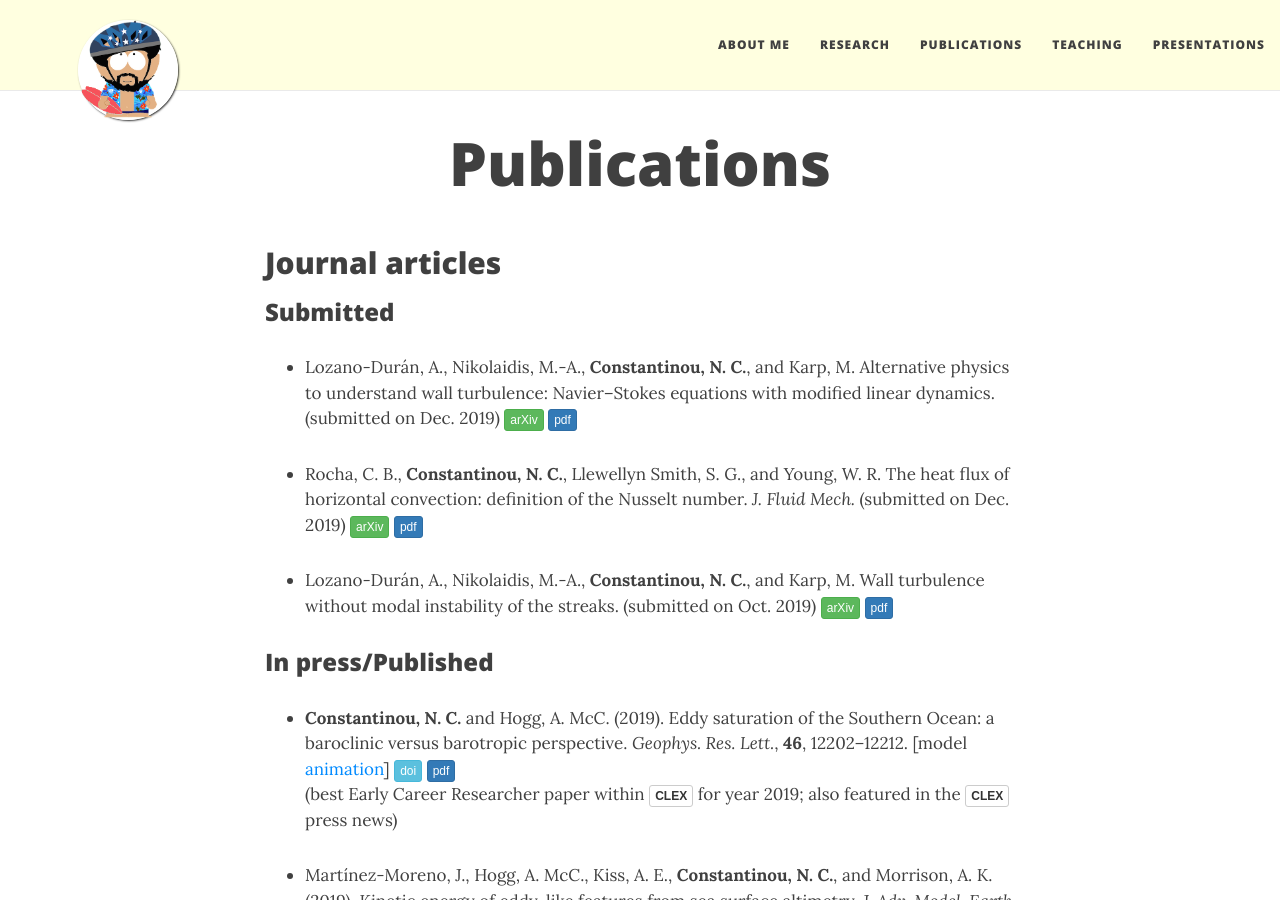
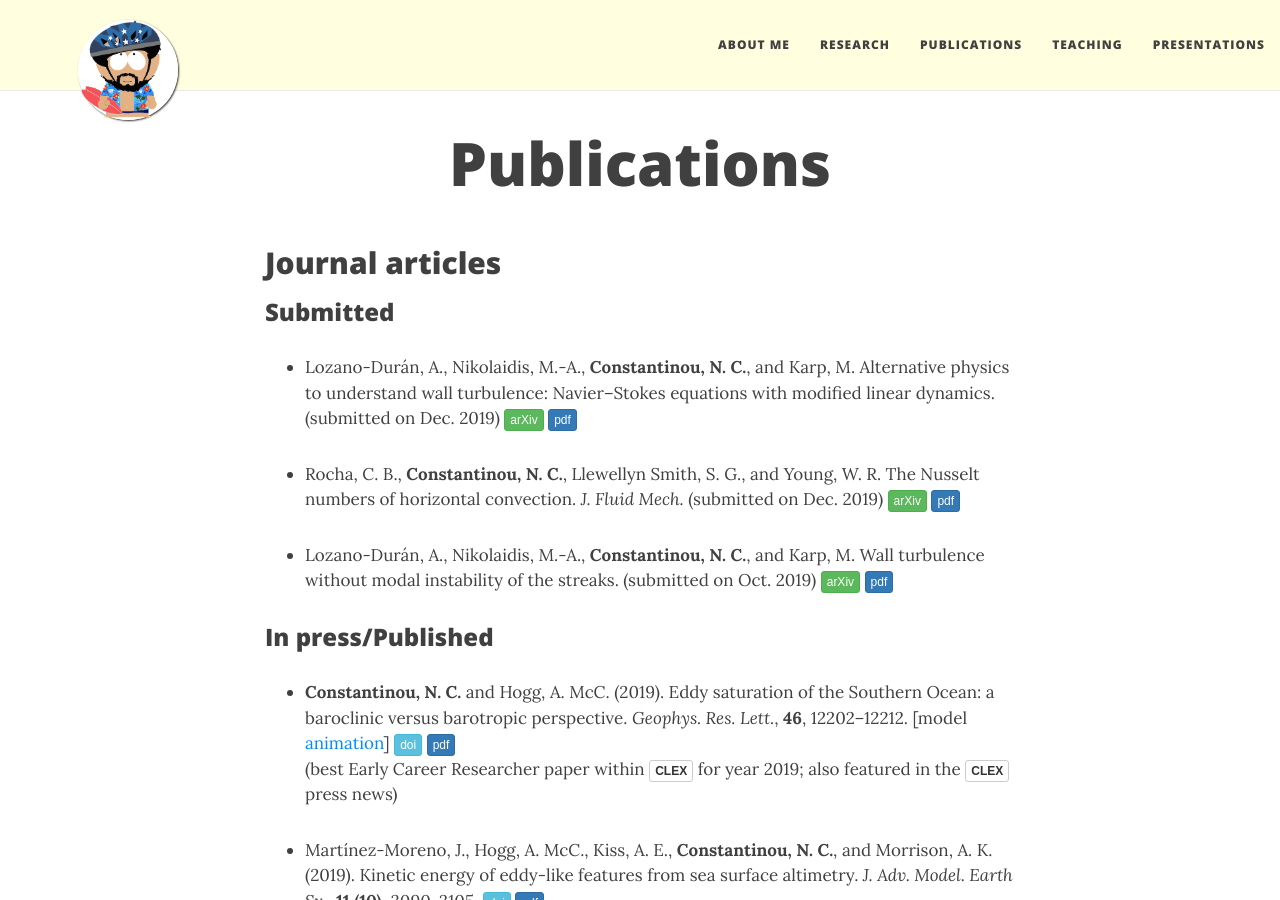
Before and after one commit to navidcy/navidcy.github.io, a Jekyll site: the page built from publications.md, in a window 1280 px wide and 900 px high. Built offline with Jekyll 4.4.1, drawn with Linux system fonts in a browser that asks for light colours; nearby versions of some CDN libraries; comment, search, counter and statistics services are not loaded.

Commit message:
revises HC-NuDefinition paper

```diff
--- a/publications.md
+++ b/publications.md
@@ -16,7 +16,7 @@ title: Publications
 
 - Lozano-Durán, A., Nikolaidis, M.-A., **Constantinou, N. C.**, and Karp, M. Alternative physics to understand wall turbulence: Navier–Stokes equations with modified linear dynamics. (submitted on Dec. 2019) [<span class="btn btn-success btn-xs{{end}}" style="font-family:sans-serif;">arXiv</span>][arXiv:1912.07532]{:target="_blank"} [<span class="btn btn-primary btn-xs{{end}}" style="font-family:sans-serif;">pdf</span>][multiflow2019-linearmechanism]
 
-- Rocha, C. B., **Constantinou, N. C.**, Llewellyn Smith, S. G., and  Young, W. R. The heat flux of horizontal convection: definition of the Nusselt number. _J. Fluid Mech._ (submitted on Dec. 2019) [<span class="btn btn-success btn-xs{{end}}" style="font-family:sans-serif;">arXiv</span>][arXiv:1912.05229]{:target="_blank"} [<span class="btn btn-primary btn-xs{{end}}" style="font-family:sans-serif;">pdf</span>][HCNuDefinition]
+- Rocha, C. B., **Constantinou, N. C.**, Llewellyn Smith, S. G., and  Young, W. R. The Nusselt numbers of horizontal convection. _J. Fluid Mech._ (submitted on Dec. 2019) [<span class="btn btn-success btn-xs{{end}}" style="font-family:sans-serif;">arXiv</span>][arXiv:1912.05229]{:target="_blank"} [<span class="btn btn-primary btn-xs{{end}}" style="font-family:sans-serif;">pdf</span>][HCNuDefinition]
 
 - Lozano-Durán, A., Nikolaidis, M.-A., **Constantinou, N. C.**, and Karp, M. Wall turbulence without modal instability of the streaks. (submitted on Oct. 2019) [<span class="btn btn-success btn-xs{{end}}" style="font-family:sans-serif;">arXiv</span>][arXiv:1909.05490]{:target="_blank"} [<span class="btn btn-primary btn-xs{{end}}" style="font-family:sans-serif;">pdf</span>][modallystableturbulence]
 
```
